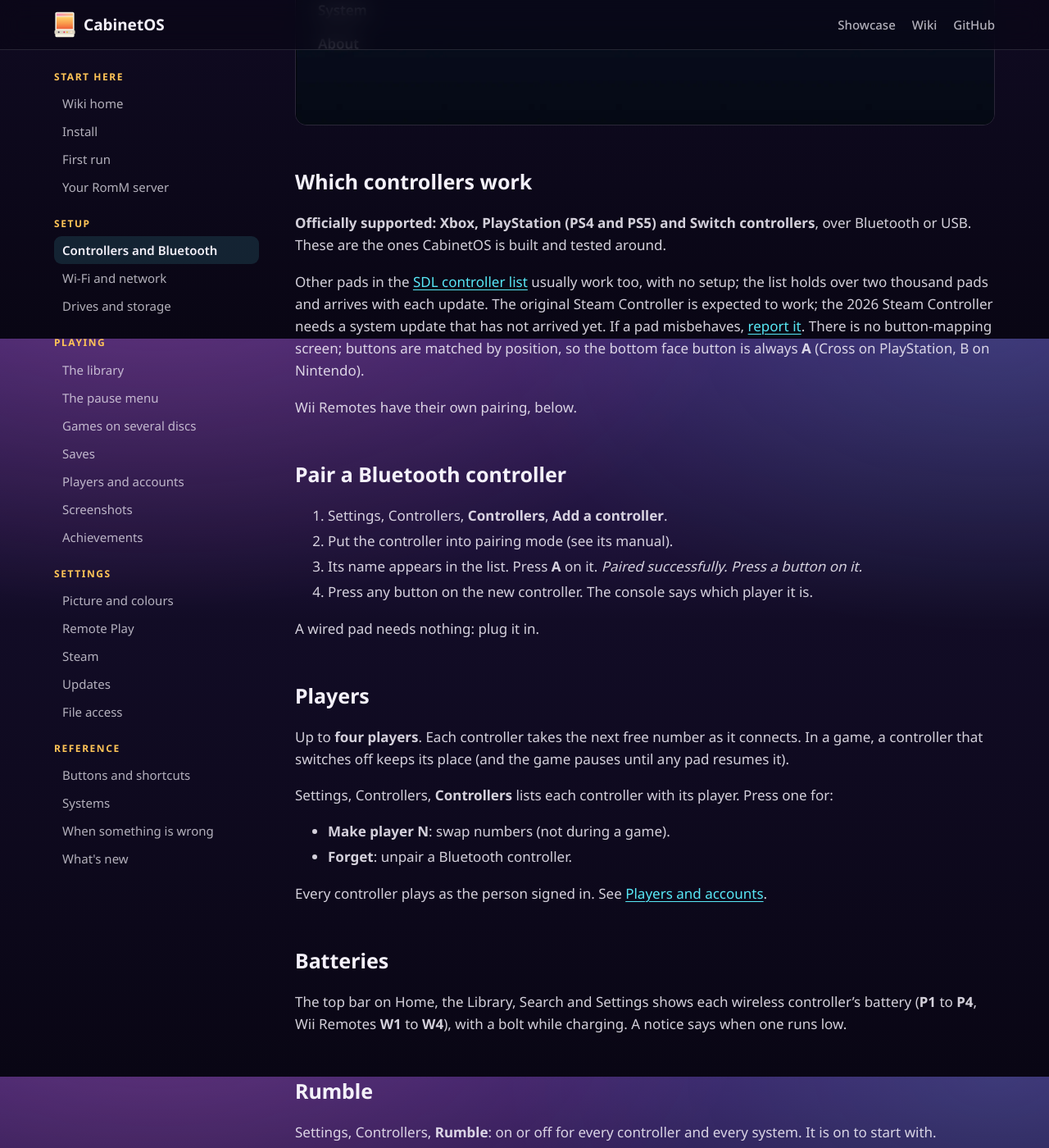
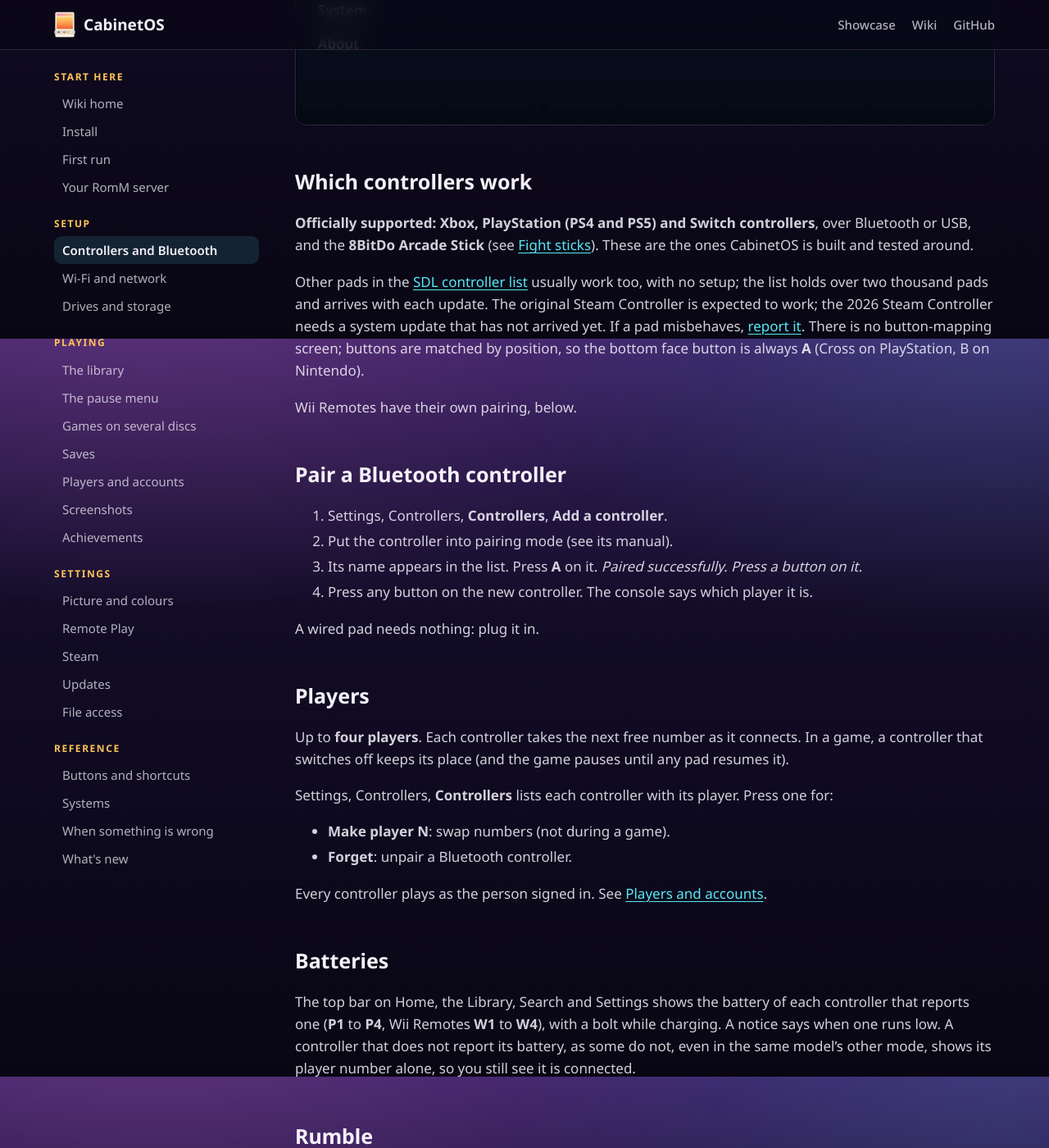
Before and after one commit to MMagTech/cabinetos, a Jekyll site: the page built from docs/wiki/controllers.md, in a window 1280 px wide and 1400 px high, scrolled down 487 px. Shown: the whole window at 82% size. Built offline with Jekyll 4.4.1, drawn with Linux system fonts in a browser that asks for light colours; our own code applies the rules of GitHub Pages for plain Markdown files.

Commit message:
Docs: the 8BitDo Arcade Stick is officially supported; only controllers that report a battery show one
The Controllers page lists the 8BitDo Arcade Stick with the officially
supported controllers (MMagTech, 2026-10-24), and the decision file says
so. Its Batteries section said every wireless controller shows a battery;
only those that report one do, as docs/SETTINGS.md already says, and the
rest show their player number alone.

Changelog: none

Co-Authored-By: Claude Opus 5.5 <noreply@anthropic.com>

```diff
--- a/docs/wiki/controllers.md
+++ b/docs/wiki/controllers.md
@@ -5,7 +5,8 @@
 ## Which controllers work
 
 **Officially supported: Xbox, PlayStation (PS4 and PS5) and Switch
-controllers**, over Bluetooth or USB. These are the ones CabinetOS is built and
+controllers**, over Bluetooth or USB, and the **8BitDo Arcade Stick** (see
+[Fight sticks](#fight-sticks)). These are the ones CabinetOS is built and
 tested around.
 
 Other pads in the [SDL controller list](https://github.com/mdqinc/SDL_GameControllerDB)
@@ -45,9 +46,12 @@ Every controller plays as the person signed in. See
 
 ## Batteries
 
-The top bar on Home, the Library, Search and Settings shows each wireless
-controller's battery (**P1** to **P4**, Wii Remotes **W1** to **W4**), with a
-bolt while charging. A notice says when one runs low.
+The top bar on Home, the Library, Search and Settings shows the battery of
+each controller that reports one (**P1** to **P4**, Wii Remotes **W1** to
+**W4**), with a bolt while charging. A notice says when one runs low. A
+controller that does not report its battery, as some do not, even in the same
+model's other mode, shows its player number alone, so you still see it is
+connected.
 
 ## Rumble
 
```
Also changed, not shown: docs/decisions/2026-10-24-fight-stick-layout.md (+1 -1 lines).
